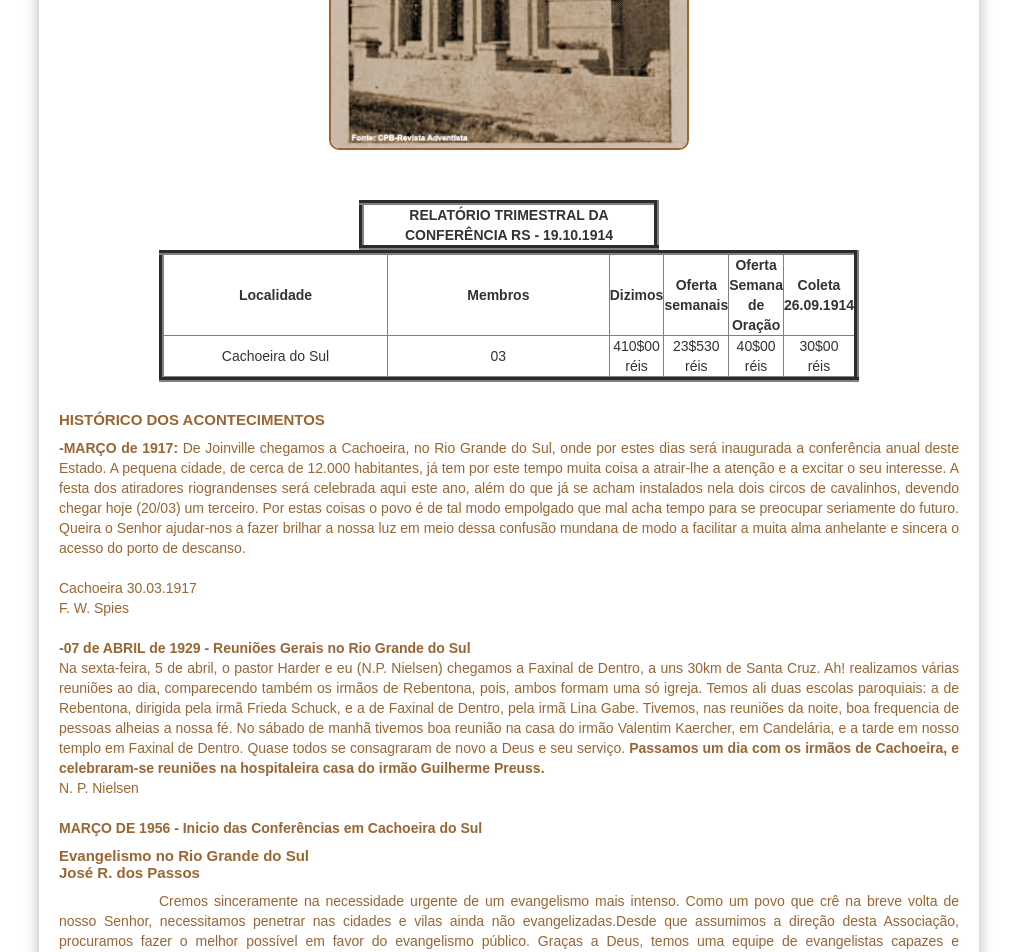
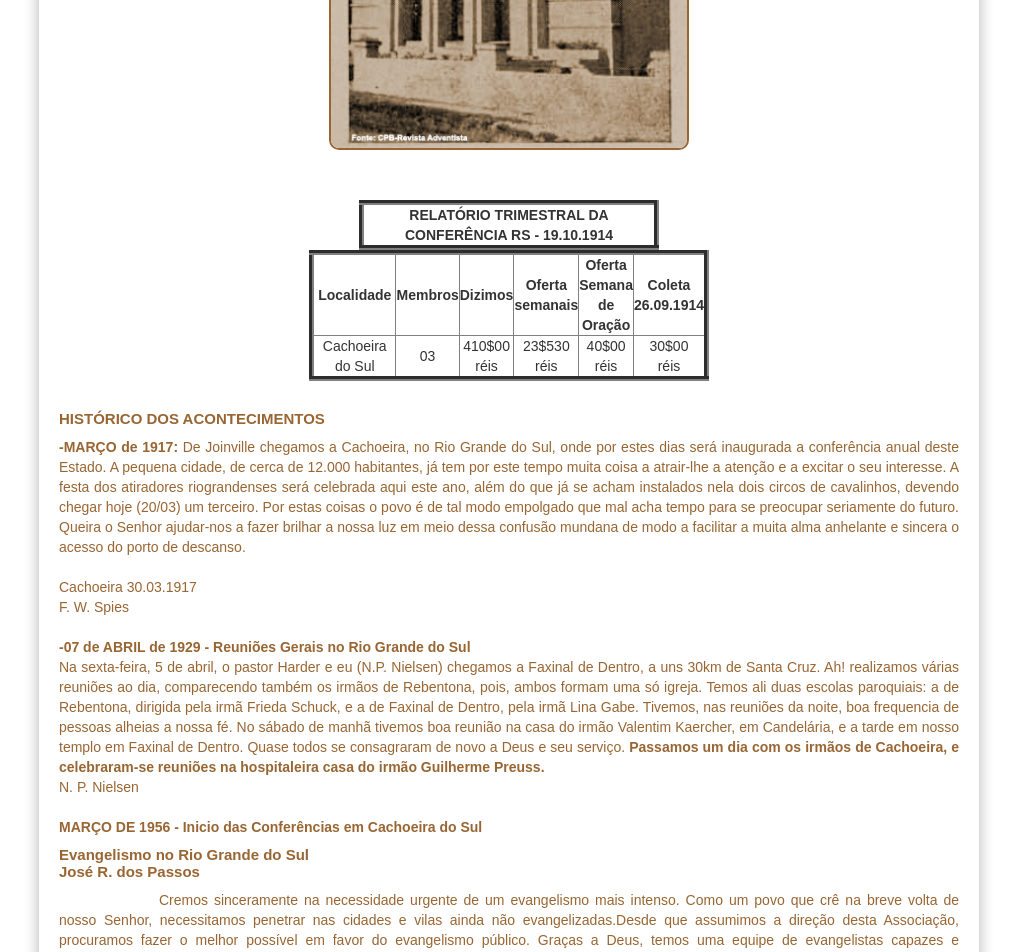
Before and after one commit to claudiovargas1955/claudiovargas1955.github.io, a Jekyll site: the page built from _pages/história-da-iasd-cachoeira.html, in a window 1280 px wide. Shown: the part 784-1736 px from the top of the page, without its empty margins (131-1148 px from the left). Built offline with Jekyll 4.4.1, drawn with Linux system fonts in a browser that asks for light colours; some web fonts are replaced.

Commit message:
Update história-da-iasd-cachoeira.html

```diff
--- a/_pages/história-da-iasd-cachoeira.html
+++ b/_pages/história-da-iasd-cachoeira.html
@@ -124,7 +124,7 @@
          </tr>
 
 
-    <table border="5px" color="#ffffff" width="700px"  cellspacing="0px" cellpadding="0px">
+    <table border="5px" color="#ffffff" width="400px"  cellspacing="0px" cellpadding="0px">
          <tr>
            <td align="center" width="300px"><b>Localidade</b></td>
            <td align="center" width="30px"><b>Membros</b></td>
@@ -141,15 +141,7 @@
            <td align="center">40$00 réis</td>
                <td align="center">30$00 <br>réis</td>
         </tr>
-        <tr>
-           <td align="center" width="50px"></td>
-           <td align="center" width="300px"></td>
-           <td align="center"></td>
-           <td align="center"></td>
-           <td align="center"></td>
-           <td align="center"></td>
 
-        </tr>
 
     </table><br>
 
```
